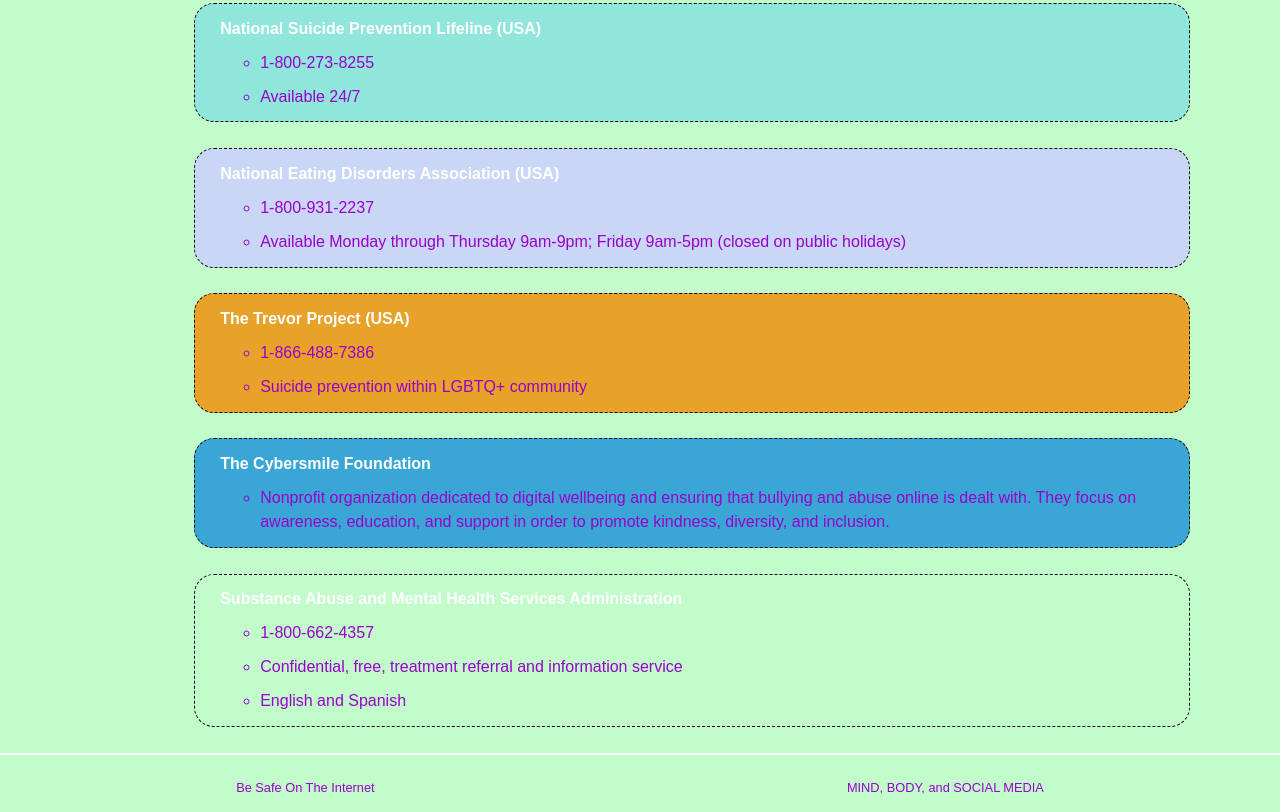
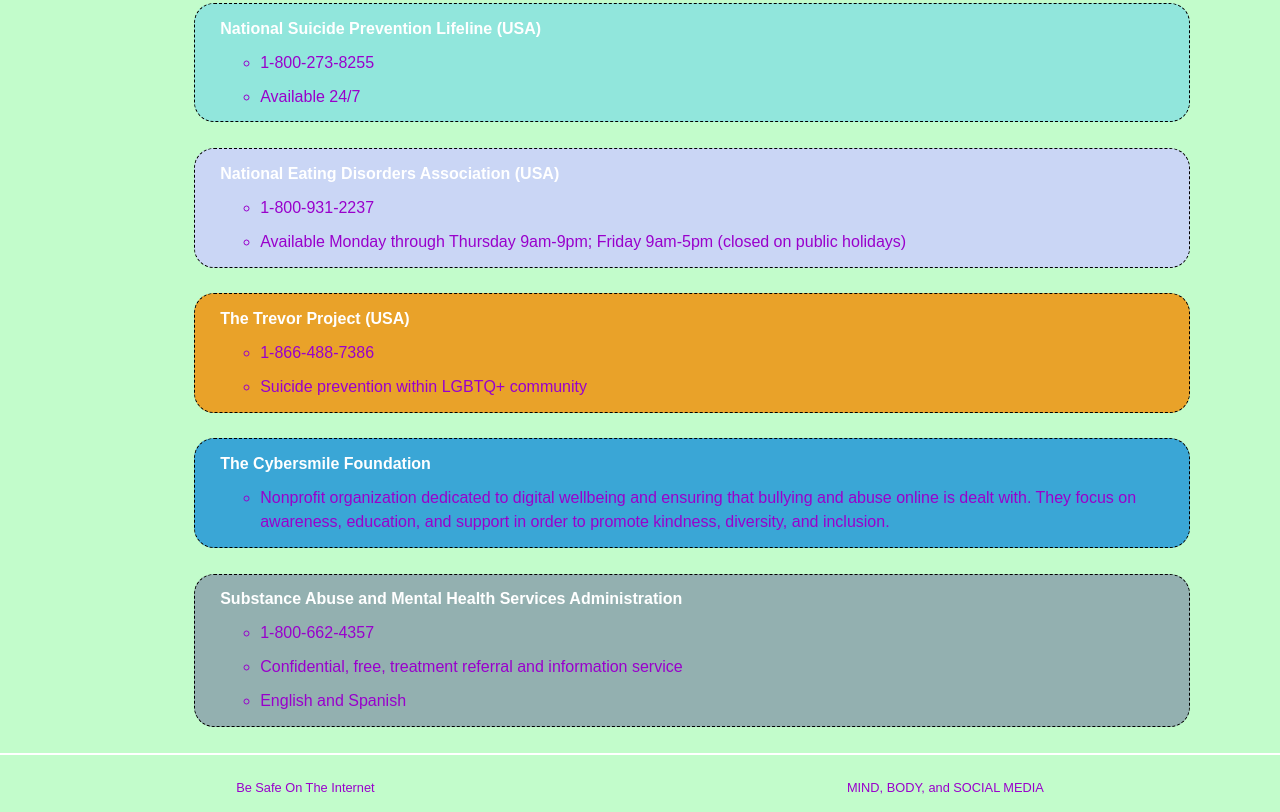
Before and after one commit to sakshiharjani/Final-Project, a plain HTML site: page resources.html in a window 1280 px wide. Shown: the part 1364-2176 px from the top of the page. Drawn offline with Linux system fonts and the light colour scheme; a web font is replaced by a local one.

Commit message:
color fix

```diff
--- a/style.css
+++ b/style.css
@@ -257,6 +257,10 @@ html, body{
   background-color: rgb(0, 130, 219, .7);
 }
 
+#samhsa {
+  background-color: rgb(100, 100, 150, .5);
+}
+
 div a {
   text-decoration: none;
   color: white;
```
